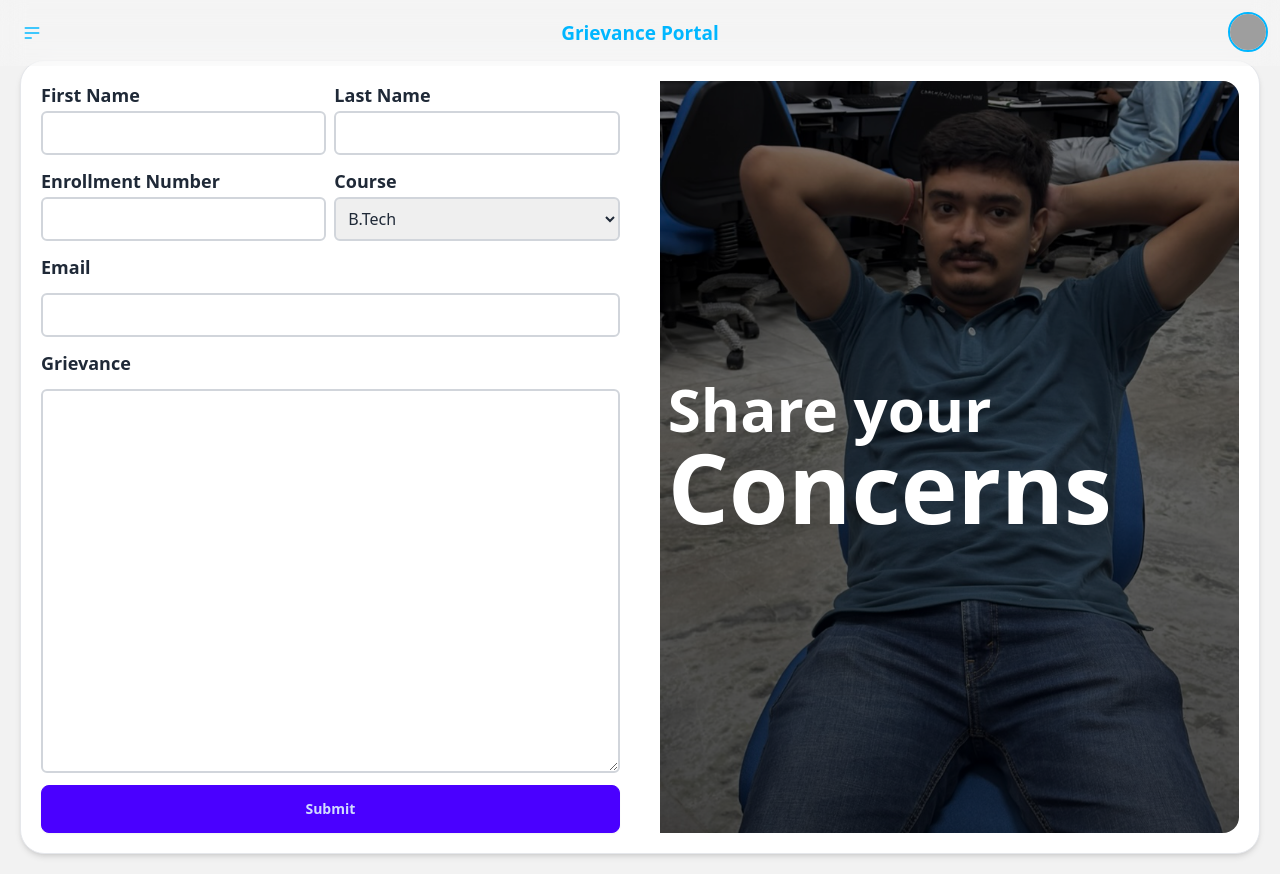
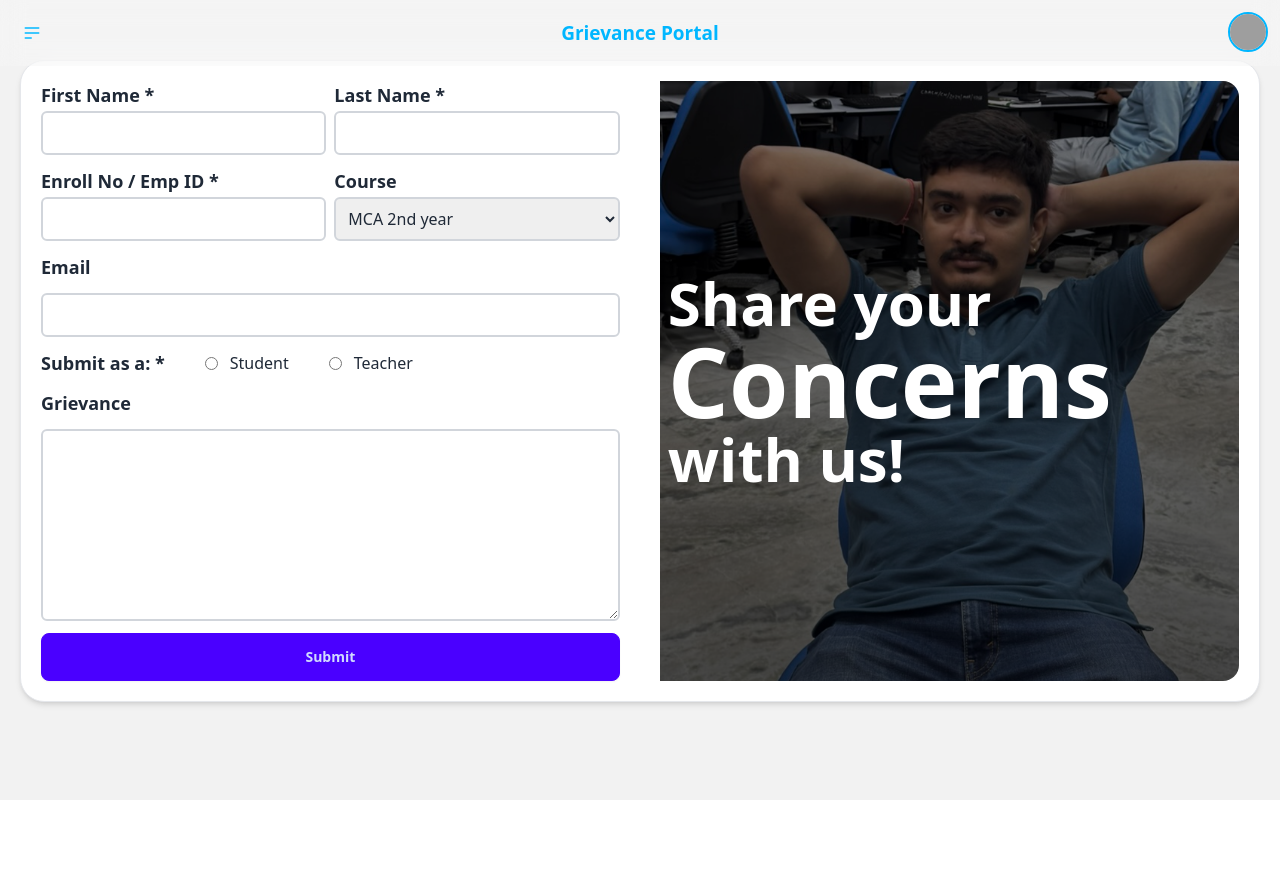
Before and after one commit to mangosain/Grievance-Portal, a Next.js app: page /grievanceForm in a window 1280 px wide. After the commit the page ends 800 px from the top, so only its background shows below. Built offline with nearby package versions, Linux system fonts and the light colour scheme; grey boxes are pictures that could not be loaded.

Commit message:
made changes to form page

```diff
--- a/app/grievanceForm/page.tsx
+++ b/app/grievanceForm/page.tsx
@@ -7,38 +7,35 @@ const GrievanceForm = () => {
         <div className="lg:w-1/2 self-center space-y-5">
           <form className="flex flex-col space-y-3">
             <div className="flex gap-2">
-              <div className="flex flex-col gap-0.5 w-1/2">
-                <label className="text-lg font-semibold" htmlFor="first-name">
-                  First Name
-                </label>
-                <input
-                  type="text"
-                  id="first-name"
-                  className="border-2 border-gray-300 rounded-md p-2"
+              <InputFieldType1
+                InputFieldType1Props={{
+                  label: "First Name *",
+                  id: "first-name",
+                  HTMLfor: "first-name",
+                  type: "text",
+                  required: true,
+                }}
+              />
+              <InputFieldType1
+                InputFieldType1Props={{
+                  label: "Last Name *",
+                  id: "last-name",
+                  HTMLfor: "last-name",
+                  type: "text",
+                  required: true,
+                }}
               />
             </div>
-              <div className="flex flex-col gap-0.5 w-1/2">
-                <label className="text-lg font-semibold" htmlFor="last-name">
-                  Last Name
-                </label>
-                <input
-                  type="text"
-                  id="last-name"
-                  className="border-2 border-gray-300 rounded-md p-2"
+            <div className="flex gap-2">
+              <InputFieldType1
+                InputFieldType1Props={{
+                  label: "Enroll No / Emp ID *",
+                  id: "enroll",
+                  HTMLfor: "enroll",
+                  type: "number",
+                  required: true,
+                }}
               />
-              </div>
-            </div>
-            <div className="flex gap-2">
-              <div className="flex flex-col gap-0.5 w-1/2">
-                <label className="text-lg font-semibold" htmlFor="enroll">
-                  Enrollment Number
-                </label>
-                <input
-                  type="text"
-                  id="enroll"
-                  className="border-2 border-gray-300 rounded-md p-2"
-                />
-              </div>
               <div className="flex flex-col gap-0.5 w-1/2">
                 <label className="text-lg font-semibold" htmlFor="name">
                   Course
@@ -47,14 +44,17 @@ const GrievanceForm = () => {
                 <select
                   id="course"
                   className="h-full p-2 border-2 border-gray-300 rounded-md"
+                  required
                 >
-                  <option value="btech">B.Tech</option>
-                  <option value="mtech">M.Tech</option>
-                  <option value="phd">PhD</option>
+                  <option disabled>-- Select Course --</option>
+                  <option value="btech">MCA 2nd year</option>
+                  <option value="mtech">M. Tech AI/DS</option>
+                  <option value="phd">MCA 1st year</option>
+                  <option value="phd">MBA</option>
                 </select>
               </div>
             </div>
-            <label className="text-lg font-semibold" htmlFor="email">
+            <label className="text-lg font-semibold w-fit" htmlFor="email">
               Email
             </label>
             <input
@@ -62,18 +62,87 @@ const GrievanceForm = () => {
               id="email"
               className="border-2 border-gray-300 rounded-md p-2"
             />
-            <label className="text-lg font-semibold" htmlFor="grievance">
+            <div className="flex gap-10">
+              {/* make two mutually exclusive radio buttons, 1 for student, 1 for teacher */}
+              <label className="text-lg font-semibold w-fit" htmlFor="role">
+                Submit as a: *
+              </label>
+              <div className="flex gap-10 text-md font-medium">
+                <div className="flex items-center gap-3">
+                  <input
+                    type="radio"
+                    id="student"
+                    name="role"
+                    value="student"
+                    required
+                  />
+                  <label htmlFor="student">Student</label>
+                </div>
+                <div className="flex items-center gap-3">
+                  <input
+                    type="radio"
+                    id="teacher"
+                    name="role"
+                    value="teacher"
+                    required
+                  />
+                  <label htmlFor="teacher">Teacher</label>
+                </div>
+              </div>
+            </div>
+            <label className="text-lg font-semibold w-fit" htmlFor="grievance">
               Grievance
             </label>
             <textarea
               id="grievance"
-              className="border-2 border-gray-300 rounded-md p-2 h-96"
+              className="border-2 border-gray-300 rounded-md p-2 h-48"
             />
             <button className="btn btn-primary">Submit</button>
           </form>
         </div>
+        <GrievanceFormLeft />
+      </div>
+    </div>
+  );
+};
+
+export default GrievanceForm;
+
+interface InputFieldType1PropsType {
+  label: string;
+  id: string;
+  HTMLfor: string;
+  type: string;
+  required: boolean;
+}
+
+const InputFieldType1 = ({
+  InputFieldType1Props,
+}: {
+  InputFieldType1Props: InputFieldType1PropsType;
+}) => {
+  return (
+    <div className="flex flex-col gap-0.5 w-1/2">
+      <label
+        className="text-lg font-semibold w-fit"
+        htmlFor={InputFieldType1Props.HTMLfor}
+      >
+        {InputFieldType1Props.label}
+      </label>
+      <input
+        type={InputFieldType1Props.type}
+        id={InputFieldType1Props.id}
+        className="border-2 border-gray-300 rounded-md p-2"
+        required={InputFieldType1Props.required}
+      />
+    </div>
+  );
+};
+
+const GrievanceFormLeft = () => {
+  return (
     <div
-          className="w-1/2 rounded-tr-2xl rounded-br-2xl p-2 flex items-center"
+      className="w-1/2 rounded-tr-2xl rounded-br-2xl p-2 items-center hidden lg:flex"
       style={{
         backgroundImage:
           "linear-gradient(rgba(0, 0, 0, 0.5), rgba(0, 0, 0, 0.7)), url(" +
@@ -86,11 +155,9 @@ const GrievanceForm = () => {
         Share your
         <br />
         <span className="text-8xl">Concerns</span>
+        <br />
+        with us!
       </h1>
-        </div>
-      </div>
     </div>
   );
 };
-
-export default GrievanceForm;
--- a/components/hero/page.tsx
+++ b/components/hero/page.tsx
@@ -53,6 +53,7 @@ const LowerHero = () => {
         HeroTileChildren={{
           title: "Contact Us",
           description: "Get in touch with us",
+          delay: 0,
           image: {
             src: "https://img.freepik.com/premium-vector/vector-illustration-application-form-employment-people-select-resume-job_545399-828.jpg",
           },
@@ -62,6 +63,7 @@ const LowerHero = () => {
         HeroTileChildren={{
           title: "FAQs",
           description: "Frequently Asked Questions",
+          delay: 0.1,
           image: {
             src: "https://img.freepik.com/free-vector/faqs-concept-illustration_114360-6685.jpg",
           },
@@ -71,6 +73,7 @@ const LowerHero = () => {
         HeroTileChildren={{
           title: "About Us",
           description: "Know more about CDAC",
+          delay: 0.2,
           image: {
             src: "https://img.freepik.com/free-vector/hand-drawn-illustration-people-with-smartphone-marketing_52683-66659.jpg",
           },
@@ -85,7 +88,7 @@ const Carousel = () => {
     <motion.div
       initial={{ x: 150, opacity: 0 }}
       animate={{ x: 0, opacity: 1 }}
-      transition={{ duration: 1, delay: 0.2 }}
+      transition={{ duration: 1.25, delay: 0.1 }}
       className="carousel carousel-center rounded-box max-w-full space-x-4 p-4"
     >
       <div className="carousel-item w-4/5">
@@ -119,6 +122,7 @@ const Carousel = () => {
 interface HeroTileProps {
   title: string;
   description: string;
+  delay: number;
   image: {
     src: string;
   };
@@ -133,7 +137,7 @@ const HeroTile = ({
     <motion.div
       initial={{ y: 100, opacity: 0 }}
       animate={{ y: 0, opacity: 1 }}
-      transition={{ duration: 1, delay: 0.4 }}
+      transition={{ duration: 1, delay: HeroTileChildren.delay }}
       className="h-full flex-1 p-4 rounded-xl shadow-lg relative mt-2 lg:mt-0 group"
       style={{
         backgroundImage:
```
Lines whose indentation alone changed are shown as unchanged.
